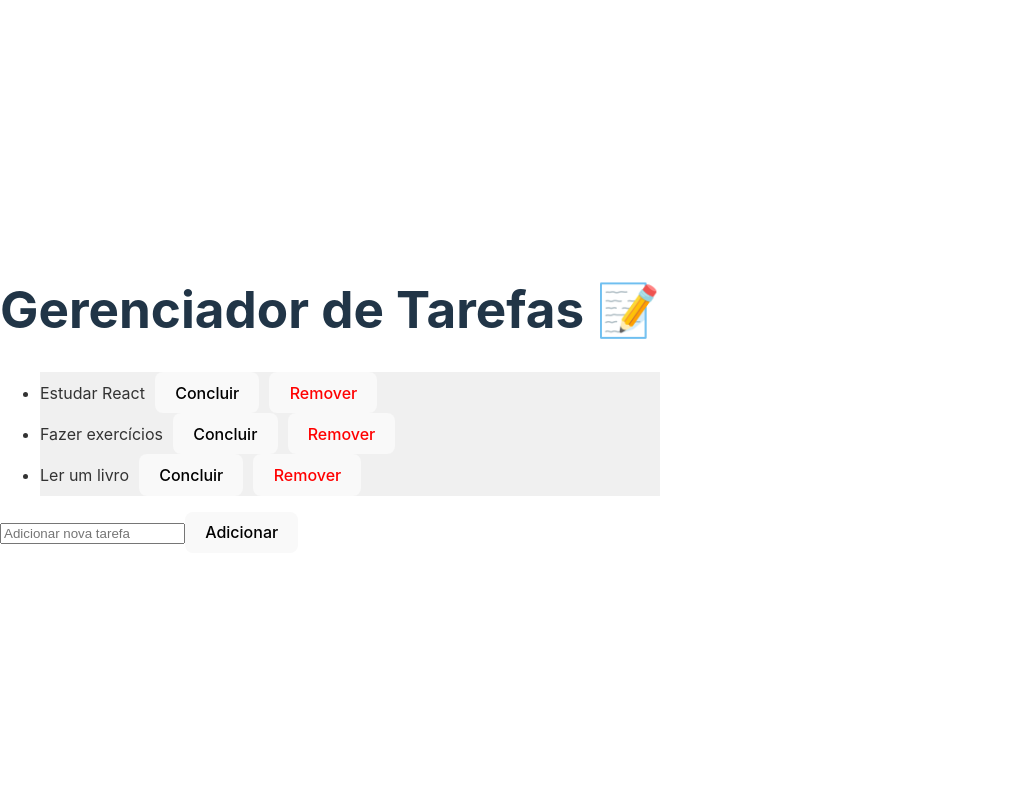
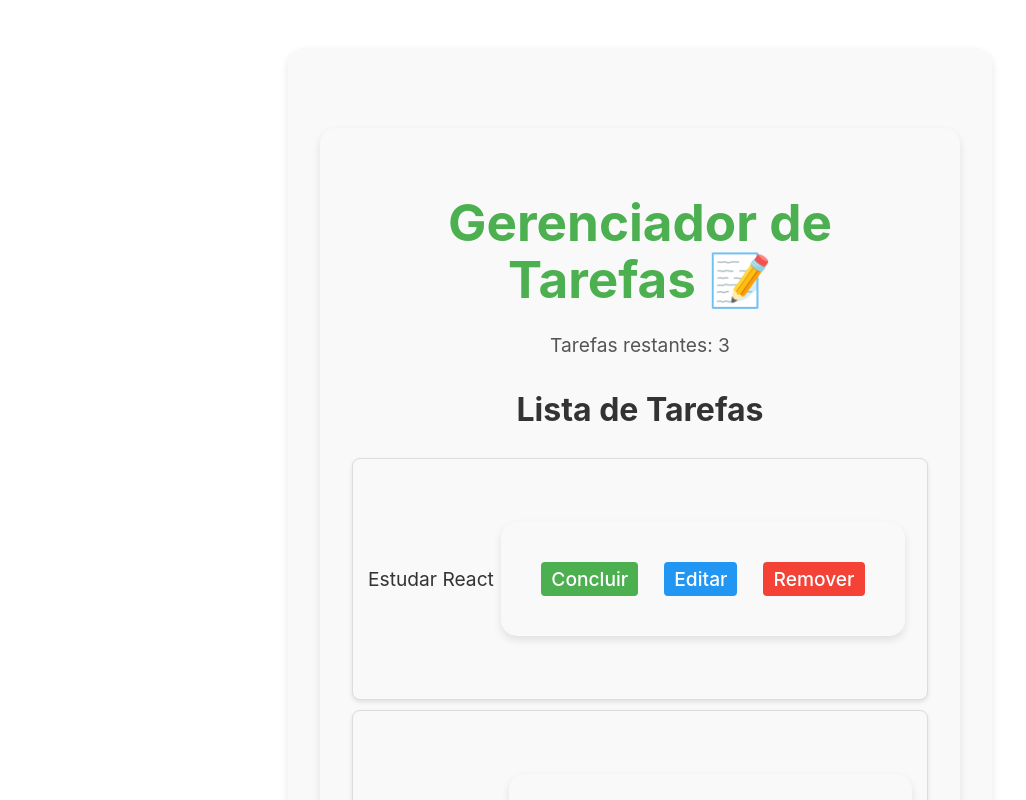
Before and after one commit to Matheus-Freitas0/task-manager-react, a React (Vite) app: page / in a window 1280 px wide. Shown: the top 800 px of the page, without its empty margins (0-1026 px from the left). Built offline with nearby package versions, Linux system fonts and the light colour scheme.

Commit message:
structure adjustment

```diff
--- a/src/App.jsx
+++ b/src/App.jsx
@@ -1,5 +1,12 @@
+import "./App.css";
 import React, { useState } from "react";
 import Tarefa from "./components/Tarefa";
+import Titulo from "./components/Titulo";
+
+function ContagemTarefas({ tarefas }) {
+  const tarefasNaoConcluidas = tarefas.filter((tarefa) => !tarefa.concluida).length;
+  return <p className="contagem-tarefas">Tarefas restantes: {tarefasNaoConcluidas}</p>;
+}
 
 function App() {
   const [tarefas, setTarefas] = useState([
@@ -7,51 +14,61 @@ function App() {
     { id: 2, nome: "Fazer exercícios", concluida: false },
     { id: 3, nome: "Ler um livro", concluida: false },
   ]);
-
   const [novaTarefa, setNovaTarefa] = useState("");
 
   const adicionarTarefa = () => {
-    if (novaTarefa.trim() === "") return;
+    if (novaTarefa.trim()) {
       const nova = { id: tarefas.length + 1, nome: novaTarefa, concluida: false };
       setTarefas([...tarefas, nova]);
       setNovaTarefa("");
-  };
-
-  const alternarConclusao = (id) => {
-    const tarefasAtualizadas = tarefas.map((tarefa) =>
-      tarefa.id === id ? { ...tarefa, concluida: !tarefa.concluida } : tarefa
-    );
-    setTarefas(tarefasAtualizadas);
+    }
   };
 
   const removerTarefa = (id) => {
-    const tarefasAtualizadas = tarefas.filter((tarefa) => tarefa.id !== id);
-    setTarefas(tarefasAtualizadas);
+    setTarefas(tarefas.filter((tarefa) => tarefa.id !== id));
+  };
+
+  const editarTarefa = (id, novoNome) => {
+    setTarefas(tarefas.map((tarefa) =>
+      tarefa.id === id ? { ...tarefa, nome: novoNome } : tarefa
+    ));
+  };
+
+  const marcarComoConcluida = (id) => {
+    setTarefas(tarefas.map((tarefa) =>
+      tarefa.id === id ? { ...tarefa, concluida: !tarefa.concluida } : tarefa
+    ));
   };
 
   return (
-    <div>
+    <div className="app-container">
       <h1>Gerenciador de Tarefas 📝</h1>
-      <ul>
+      <ContagemTarefas tarefas={tarefas} />
+      <Titulo texto="Lista de Tarefas" />
+      <ul className="tarefa-list">
         {tarefas.map((tarefa) => (
           <Tarefa
             key={tarefa.id}
             nome={tarefa.nome}
             concluida={tarefa.concluida}
-            onToggle={() => alternarConclusao(tarefa.id)}
+            onToggle={() => marcarComoConcluida(tarefa.id)}
             onRemover={() => removerTarefa(tarefa.id)}
+            onEditar={() => {
+              const novoNome = prompt("Edite o nome da tarefa:", tarefa.nome);
+              if (novoNome) editarTarefa(tarefa.id, novoNome);
+            }}
           />
         ))}
       </ul>
-
+      <div className="input-container">
         <input
           type="text"
           value={novaTarefa}
           onChange={(e) => setNovaTarefa(e.target.value)}
           placeholder="Adicionar nova tarefa"
         />
-
         <button onClick={adicionarTarefa}>Adicionar</button>
+      </div>
     </div>
   );
 }
--- /dev/null
+++ b/src/components/Tarefa.css
@@ -0,0 +1,53 @@
+.tarefa-item {
+    display: flex;
+    justify-content: space-between;
+    align-items: center;
+    border: 1px solid #ddd;
+    border-radius: 8px;
+    margin-bottom: 10px;
+    padding: 15px;
+    box-shadow: 0 2px 4px rgba(0, 0, 0, 0.1);
+    transition: background-color 0.3s, box-shadow 0.3s;
+  }
+
+  .tarefa-item.concluida {
+    text-decoration: line-through;
+    color: #888;
+    background-color: #e0e0e0;
+  }
+
+  .tarefa-item.nao-concluida {
+    text-decoration: none;
+    color: #333;
+    background-color: #f9f9f9;
+  }
+
+  .tarefa-buttons {
+    display: flex;
+    gap: 10px;
+  }
+
+  .tarefa-button {
+    padding: 5px 10px;
+    border: none;
+    border-radius: 4px;
+    color: #fff;
+    cursor: pointer;
+    transition: background-color 0.3s;
+  }
+
+  .tarefa-button.concluir {
+    background-color: #4caf50;
+  }
+
+  .tarefa-button.concluir.concluida {
+    background-color: #f44336;
+  }
+
+  .tarefa-button.editar {
+    background-color: #2196f3;
+  }
+
+  .tarefa-button.remover {
+    background-color: #f44336;
+  }
--- a/src/components/Tarefa.jsx
+++ b/src/components/Tarefa.jsx
@@ -1,21 +1,30 @@
 import React from "react";
+import "./Tarefa.css";
 
-function Tarefa({ nome, concluida, onToggle, onRemover }) {
+function Tarefa({ nome, concluida, onToggle, onRemover, onEditar }) {
   return (
-    <li
-      style={{
-        textDecoration: concluida ? "line-through" : "none",
-        color: concluida ? "#888" : "#333",
-        backgroundColor: concluida ? "#e0e0e0" : "#f0f0f0",
-      }}
-    >
-      {nome}
-      <button onClick={onToggle} style={{ marginLeft: "10px" }}>
-        {concluida ? "Desmarcar" : "Concluir"}
-      </button>
-      <button onClick={onRemover} style={{ marginLeft: "10px", color: "red" }}>
-        Remover
-      </button>
+    <li className={`tarefa-item ${concluida ? "concluida" : "nao-concluida"}`}>
+      <span>{nome}</span>
+      <div className="tarefa-buttons">
+        <button
+          onClick={onToggle}
+          className={`tarefa-button concluir ${concluida ? "concluida" : ""}`}
+        >
+          {concluida ? "Desmarcar" : "Concluir"}
+        </button>
+        <button
+          onClick={onEditar}
+          className="tarefa-button editar"
+        >
+          Editar
+        </button>
+        <button
+          onClick={onRemover}
+          className="tarefa-button remover"
+        >
+          Remover
+        </button>
+      </div>
     </li>
   );
 }
--- /dev/null
+++ b/src/components/Titulo.css
@@ -0,0 +1,5 @@
+.titulo {
+    font-size: 2rem;
+    color: #333;
+    margin-bottom: 1.5rem;
+  }
--- a/src/components/Titulo.jsx
+++ b/src/components/Titulo.jsx
@@ -1,4 +1,8 @@
+import React from "react";
+import "./Titulo.css";
+
 function Titulo({ texto }) {
-  return <h2>{texto}</h2>;
+  return <h2 className="titulo">{texto}</h2>;
 }
+
 export default Titulo;
```
Also changed, not shown: src/App.css (line endings or trailing spaces). Lines whose indentation alone changed are shown as unchanged.
